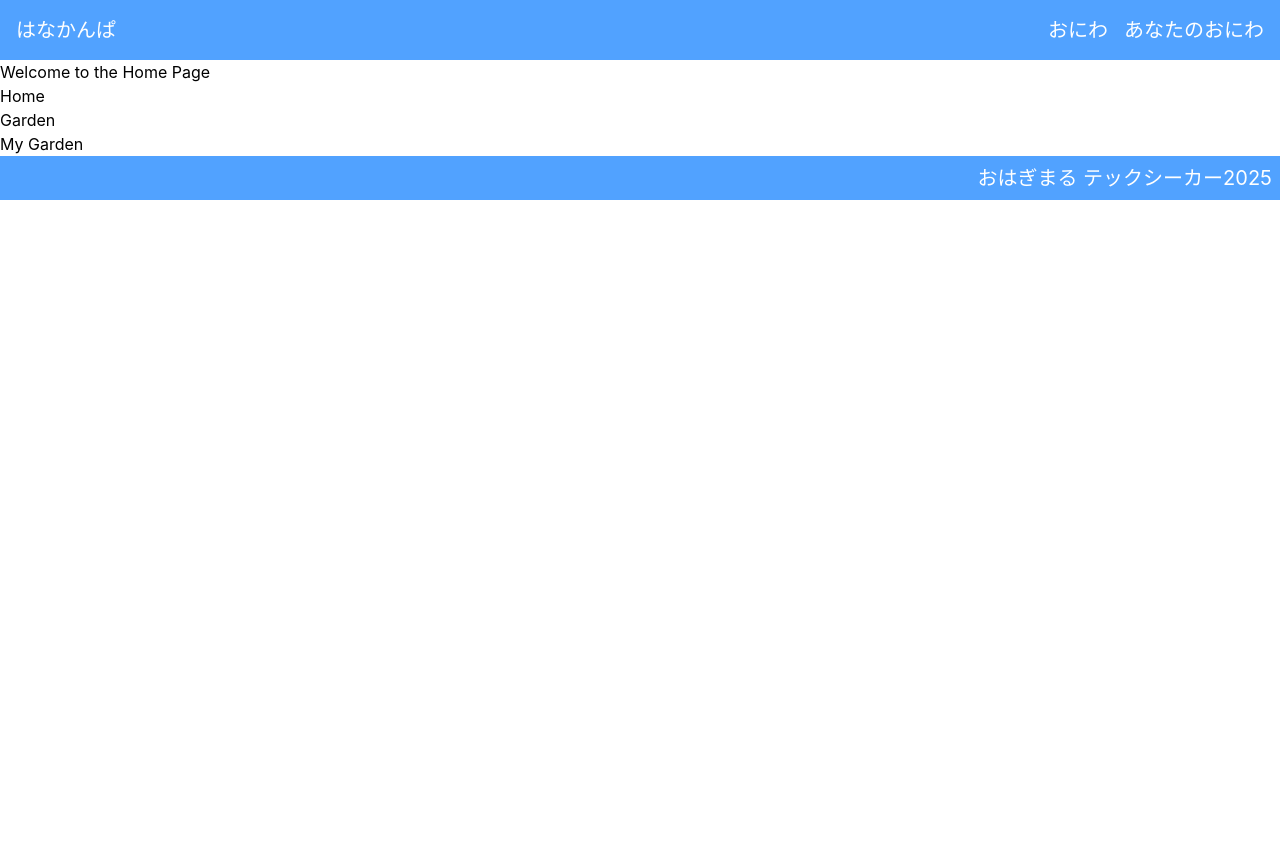
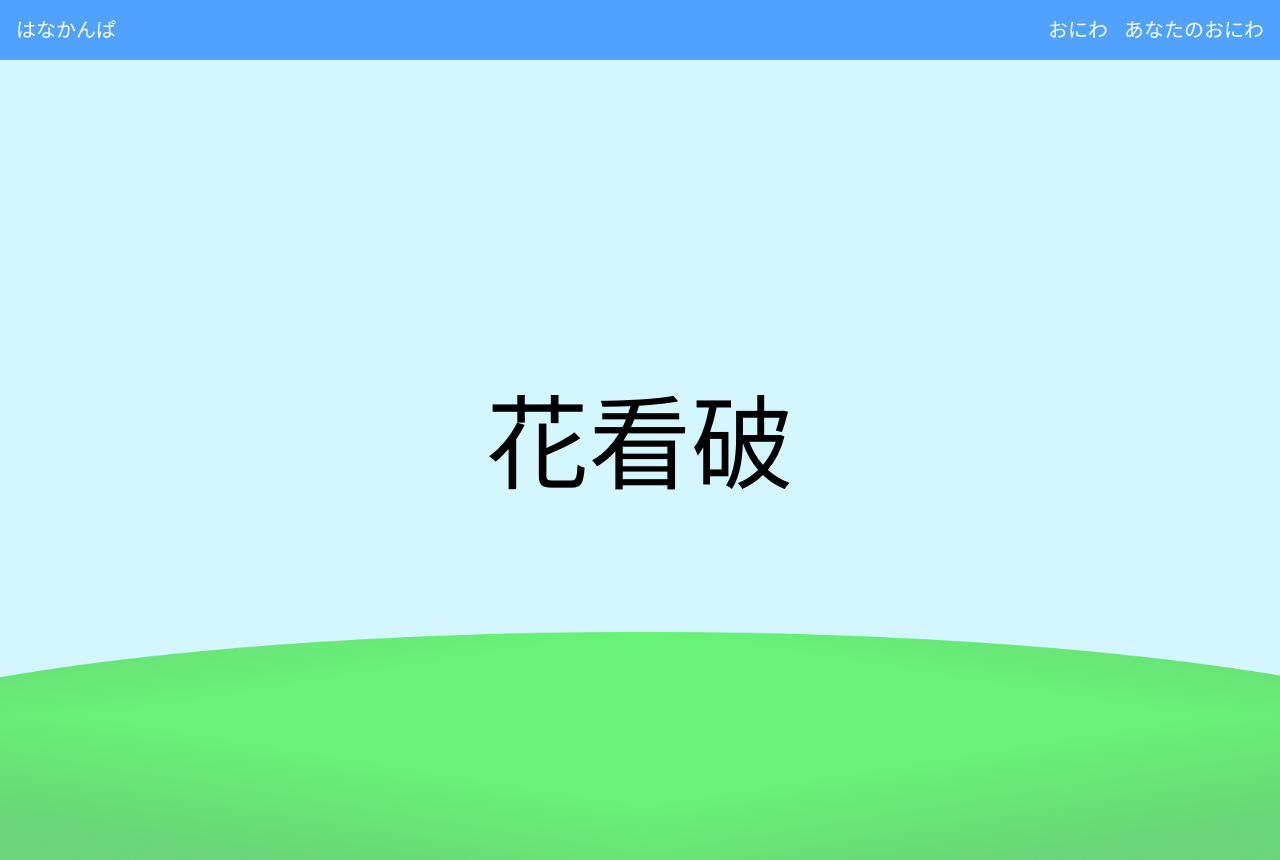
Before and after one commit to tkitora/2025ohagimaru-front, a React (Vite) app: page / in a window 1280 px wide. Before the commit the page ends 800 px from the top, so only its background shows below. Built offline with nearby package versions, Linux system fonts and the light colour scheme.

Commit message:
ホームページ作った

```diff
--- a/src/App.tsx
+++ b/src/App.tsx
@@ -1,7 +1,7 @@
 // import { useState } from 'react'
 import './styles/App.css'
 import { BrowserRouter as Router, Routes, Route } from 'react-router-dom'
-import { HomePage, GardenPage, MyGardenPage, Header, Footer } from './index'
+import { HomePage, GardenPage, MyGardenPage, Header, } from './index'
 
 function App() {
   return (
@@ -14,7 +14,7 @@ function App() {
           <Route path='/mygarden' element={<MyGardenPage />} />
         </Routes>
       </main>
-      <Footer />
+      {/*<Footer />*/}
     </Router>
   )
 }
--- a/src/pages/HomePage.tsx
+++ b/src/pages/HomePage.tsx
@@ -1,16 +1,25 @@
-import { Link } from 'react-router-dom';
+import React from 'react';
+import backgroundImage from '../assets/Home/background.png';
 
+// このコンポーネントは、提供されたコードを画面サイズにフィットするよう再構築します。
 function HomePage() {
   return (
-    <div>
-      <h1>Welcome to the Home Page</h1>
-      <nav>
-        <ul>
-          <li><Link to="/">Home</Link></li>
-          <li><Link to="/garden">Garden</Link></li>
-          <li><Link to="/mygarden">My Garden</Link></li>
-        </ul>
-      </nav>
+    // 画面全体を覆い、スクロールを無効にします。
+    <div
+      className="w-screen h-screen relative overflow-hidden bg-cover bg-center"
+      style={{
+        fontFamily: 'Inter, sans-serif',
+        backgroundImage: `url(${backgroundImage})`,
+      }}
+    >
+
+        {/* メインコンテンツ - 画面中央に固定 */}
+        <div
+            className="absolute top-1/2 left-1/2 transform -translate-x-1/2 -translate-y-1/2 z-10"
+        >
+            {/* 文字サイズをビューポートの幅に応じて調整します。 */}
+            <h1 className="text-[20vw] md:text-[16vw] lg:text-[12vw] xl:text-[8vw] text-black font-normal leading-none mb-8 whitespace-nowrap">花看破</h1>
+        </div>
     </div>
   );
 }
```
Also changed, not shown: src/assets/Home/Sun.png (added), src/assets/Home/background.png (added).
